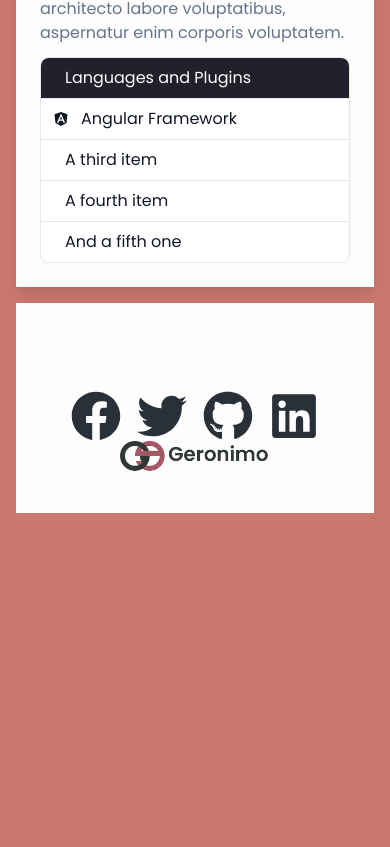
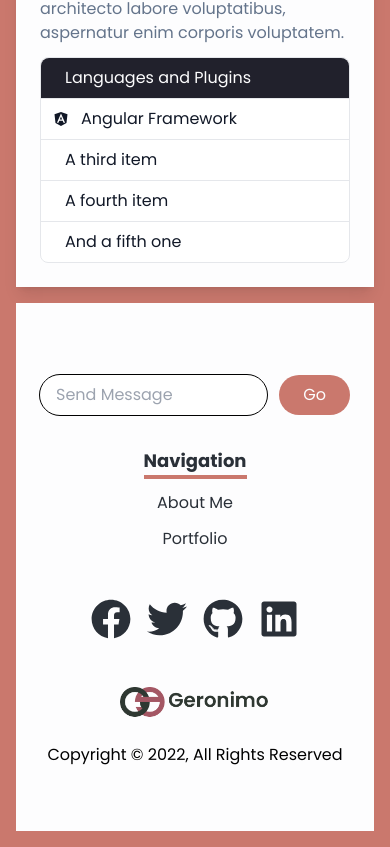
Before and after one commit to geronimium-gr/My-Portfolio, a React (Create React App) app: page / in a window 390 px wide. Shown: the part 2042-2889 px from the top of the page. Before the commit the page ends 2571 px from the top, so only its background shows below. Built offline with nearby package versions, Linux system fonts and the light colour scheme; a web font is replaced by a local one.

Commit message:
components: Footer

```diff
--- a/src/components/Footer.jsx
+++ b/src/components/Footer.jsx
@@ -3,27 +3,66 @@ import logo from "../images/geronimologo.png";
 import { FaFacebook, FaTwitter, FaGithub, FaLinkedin } from "react-icons/fa";
 
 const Footer = () => {
+  const currentYear = new Date();
+
   return (
     <footer className="space-margin bg bg-whitish">
       <div className="container flex flex-col-reverse justify-between px-6 py-10 mx-auto space-y-8 md:flex-row md:space-y-0">
-        <div class="flex flex-col-reverse items-center justify-between space-y-12 md:flex-col md:space-y-0 md:items-start">
+        <div className="flex flex-col-reverse items-center justify-between space-y-12 md:flex-col md:space-y-0 md:items-start">
+          <div className="mx-auto my-6 text-center md:hidden">
+            Copyright &copy; {currentYear.getFullYear()}, All Rights Reserved
+          </div>
           <div>
             <img className="h-8" src={logo} alt="" />
           </div>
-
           <div className="flex justify-center space-x-4">
             <a href="http://">
-              <FaFacebook className="text-gunmetal" size={50} />
+              <FaFacebook className="text-gunmetal" size={40} />
             </a>
             <a href="http://">
-              <FaTwitter className="text-gunmetal" size={50} />
+              <FaTwitter className="text-gunmetal" size={40} />
             </a>
             <a href="http://">
-              <FaGithub className="text-gunmetal" size={50} />
+              <FaGithub className="text-gunmetal" size={40} />
             </a>
             <a href="http://">
-              <FaLinkedin className="text-gunmetal" size={50} />
+              <FaLinkedin className="text-gunmetal" size={40} />
             </a>
+          </div>
+        </div>
+
+        <div className="flex justify-around text-center space-x-32 md:text-left">
+          <div className="flex flex-col space-y-3">
+            <div>
+              <div className="text-gunmetal text-lg font-bold">Navigation</div>
+              <div className="flex-grow border-2 border-newYorkPink"></div>
+            </div>
+            <a href="http://" className="text-gunmetal font-medium">
+              About Me
+            </a>
+            <a href="http://" className="text-gunmetal font-medium">
+              Portfolio
+            </a>
+          </div>
+        </div>
+
+        <div className="flex flex-col justify-between">
+          <form action="">
+            <div className="flex space-x-3">
+              <input
+                type="text"
+                name=""
+                id=""
+                className="flex-1 w-full px-4 rounded-full outline outline-1"
+                placeholder="Send Message"
+              />
+              <button className="px-6 py-2 text-whitish rounded-full bg-newYorkPink hover:bg-brightRedLight focus:outline-none">
+                Go
+              </button>
+            </div>
+          </form>
+          <div className="hidden text-gunmetal md:block">
+            Copyright &copy; {currentYear.getFullYear()}, All Rights Reserved
           </div>
         </div>
       </div>
```
